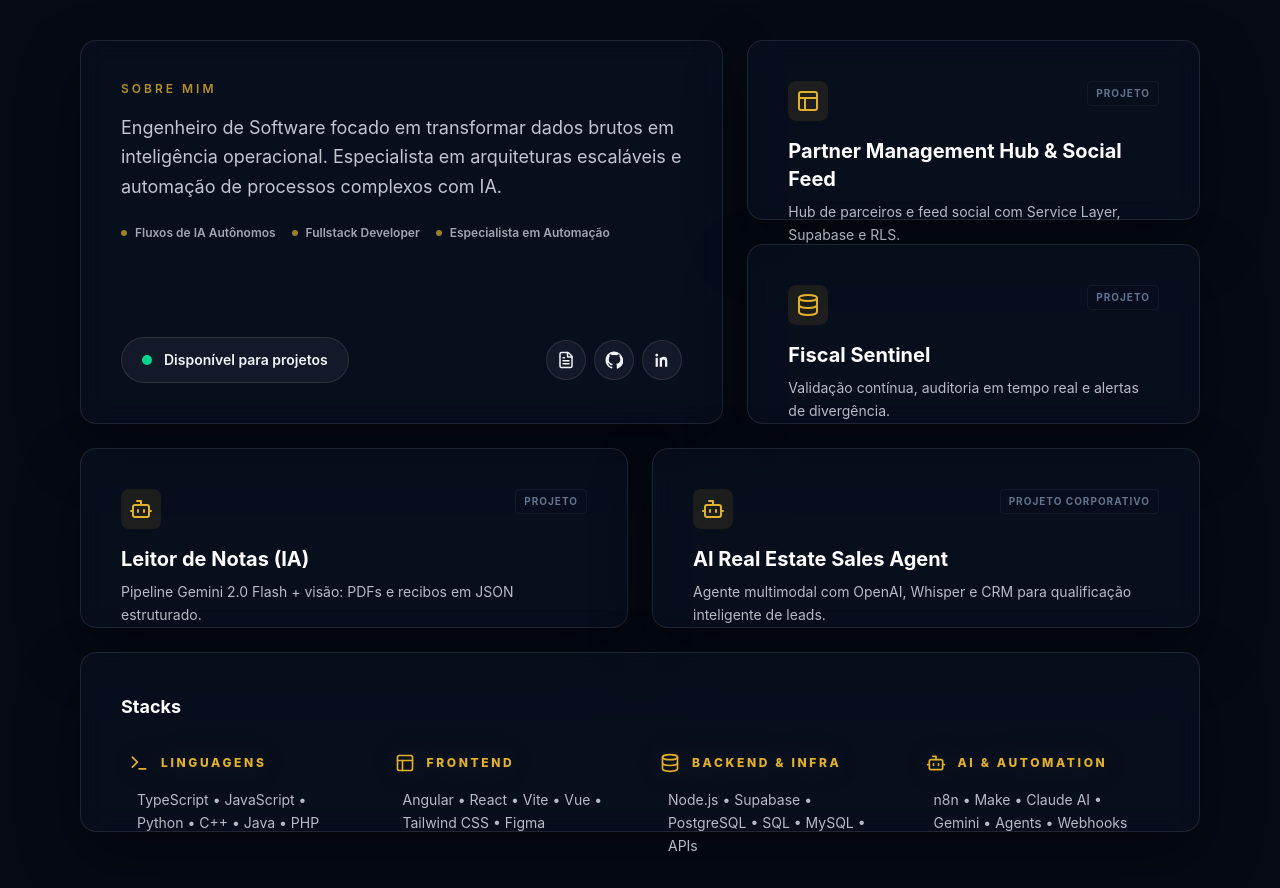
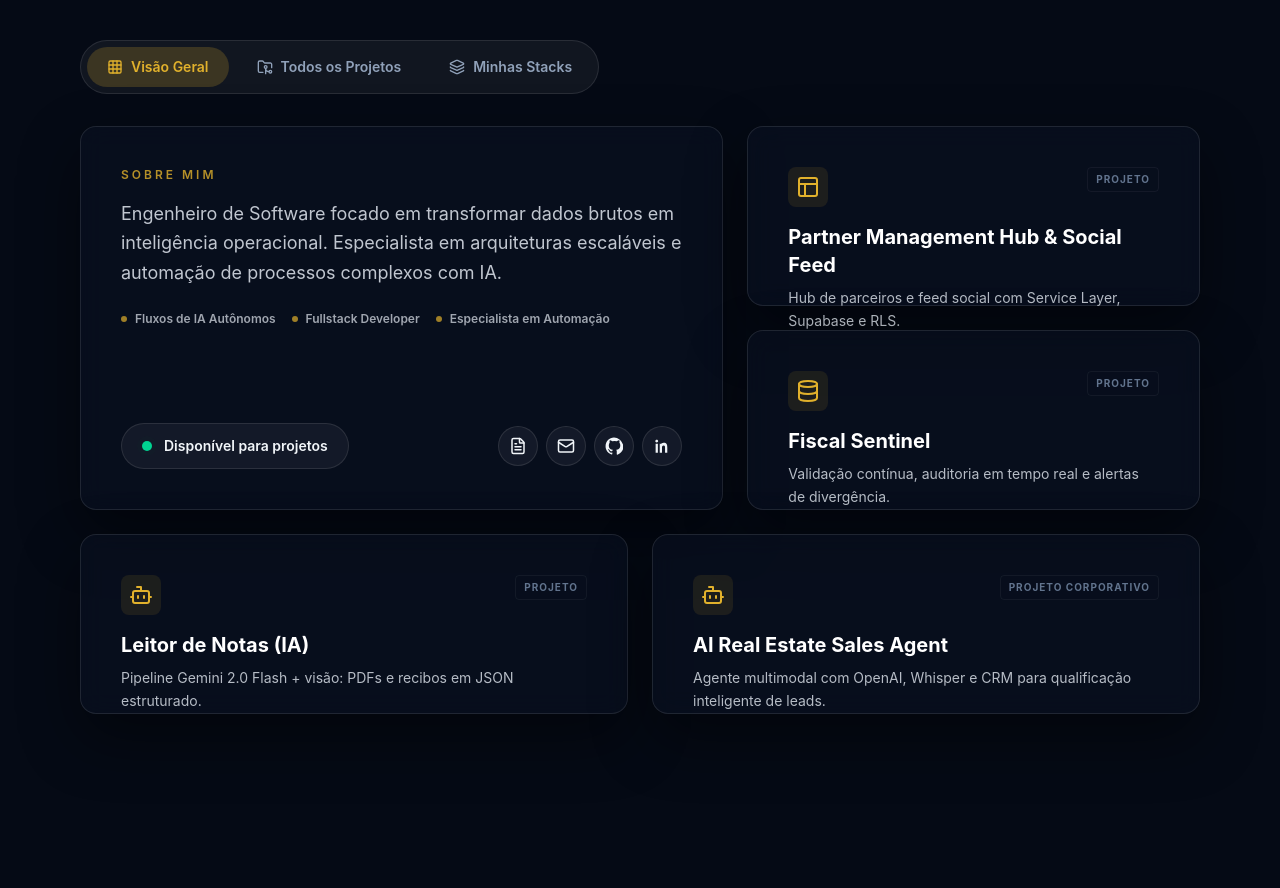
Before and after one commit to Wallace-Pereira1/portfolio-v2, a React (Vite) app: page / in a window 1280 px wide. Shown: the part 200-1088 px from the top of the page. After the commit the page ends 970 px from the top, so only its background shows below. Built offline with nearby package versions, Linux system fonts and the light colour scheme.

Commit message:
feat: add react-icons dependency and implement stack icons in App component

```diff
--- a/package.json
+++ b/package.json
@@ -16,6 +16,7 @@
     "lucide-react": "^1.14.0",
     "react": "^19.2.5",
     "react-dom": "^19.2.5",
+    "react-icons": "^5.6.0",
     "tailwind-merge": "^3.5.0"
   },
   "devDependencies": {
--- a/src/App.tsx
+++ b/src/App.tsx
@@ -3,8 +3,49 @@ import { BentoCard } from './components/BentoCard'
 import { ProjectModal } from './components/ProjectModal'
 import { ResumeModal } from './components/ResumeModal' // Importe o novo componente
 import { BENTO_CARDS, INFO, PROJECTS, STACKS } from './data/constants'
-import { FileText } from 'lucide-react' // Ícone para o currículo
+import { FileText, Grid, FolderGit2, Layers, Mail } from 'lucide-react'
 import meImg from './assets/me.jpg'
+import {
+  SiTypescript, SiJavascript, SiPython, SiCplusplus, SiPhp,
+  SiAngular, SiReact, SiVite, SiVuedotjs, SiTailwindcss, SiFigma,
+  SiNodedotjs, SiSupabase, SiPostgresql, SiMysql
+} from 'react-icons/si'
+import { FaJava, FaDatabase, FaCogs, FaRobot, FaNetworkWired, FaProjectDiagram } from 'react-icons/fa'
+
+// Mapeia os ícones coloridos baseados no nome da Stack
+function StackIcon({ name }: { name: string }) {
+  const getIcon = () => {
+    switch (name) {
+      case 'TypeScript': return <SiTypescript color="#3178C6" />;
+      case 'JavaScript': return <SiJavascript color="#F7DF1E" />;
+      case 'Python': return <SiPython color="#3776AB" />;
+      case 'C++': return <SiCplusplus color="#00599C" />;
+      case 'Java': return <FaJava color="#007396" />;
+      case 'PHP': return <SiPhp color="#777BB4" />;
+      case 'Angular': return <SiAngular color="#DD0031" />;
+      case 'React': return <SiReact color="#61DAFB" />;
+      case 'Vite': return <SiVite color="#646CFF" />;
+      case 'Vue': return <SiVuedotjs color="#4FC08D" />;
+      case 'Tailwind CSS': return <SiTailwindcss color="#06B6D4" />;
+      case 'Figma': return <SiFigma color="#F24E1E" />;
+      case 'Node.js': return <SiNodedotjs color="#339933" />;
+      case 'Supabase': return <SiSupabase color="#3ECF8E" />;
+      case 'PostgreSQL': return <SiPostgresql color="#4169E1" />;
+      case 'SQL': return <FaDatabase color="#003B57" />;
+      case 'MySQL': return <SiMysql color="#4479A1" />;
+      case 'APIs': return <FaNetworkWired color="#00599C" />;
+      case 'n8n': return <FaProjectDiagram color="#FF6D5A" />;
+      case 'Make': return <FaCogs color="#5B12BA" />;
+      case 'Claude AI': return <FaRobot color="#D4A373" />;
+      case 'Gemini': return <FaRobot color="#1E88E5" />;
+      case 'Agents': return <FaRobot color="#A020F0" />;
+      case 'Webhooks': return <FaNetworkWired color="#FF8C00" />;
+      default: return null;
+    }
+  };
+  const icon = getIcon();
+  return icon ? <span className="text-[16px]">{icon}</span> : null;
+}
 
 // Ícones SVG mantidos conforme seu código
 function GitHubIcon({ size = 18 }: { size?: number }) {
@@ -23,9 +64,12 @@ function LinkedInIcon({ size = 18 }: { size?: number }) {
   )
 }
 
+type Tab = 'home' | 'projects' | 'stacks';
+
 export default function App() {
   const [selectedProjectId, setSelectedProjectId] = useState<string | null>(null)
   const [isResumeOpen, setIsResumeOpen] = useState(false) // Estado para o Currículo
+  const [currentTab, setCurrentTab] = useState<Tab>('home') // Estado de abas
 
   const selectedProject = useMemo(
     () => PROJECTS.find((p) => p.id === selectedProjectId) ?? null,
@@ -57,13 +101,44 @@ export default function App() {
           </p>
         </header>
 
-        <section className="mt-10 grid grid-cols-1 md:grid-cols-12 gap-6 auto-rows-auto lg:auto-rows-[180px]">
-          {BENTO_CARDS.map((card) => {
+        {/* Barra de Navegação */}
+        <nav className="mt-10 flex flex-wrap items-center gap-2 p-1.5 bg-white/5 rounded-full border border-white/10 w-fit">
+          <button
+            onClick={() => setCurrentTab('home')}
+            className={`flex items-center gap-2 px-5 py-2.5 rounded-full text-sm font-semibold transition-all ${
+              currentTab === 'home' ? 'bg-gold-500/20 text-gold-500' : 'text-slate-400 hover:text-slate-200 hover:bg-white/5'
+            }`}
+          >
+            <Grid size={16} />
+            Visão Geral
+          </button>
+          <button
+            onClick={() => setCurrentTab('projects')}
+            className={`flex items-center gap-2 px-5 py-2.5 rounded-full text-sm font-semibold transition-all ${
+              currentTab === 'projects' ? 'bg-gold-500/20 text-gold-500' : 'text-slate-400 hover:text-slate-200 hover:bg-white/5'
+            }`}
+          >
+            <FolderGit2 size={16} />
+            Todos os Projetos
+          </button>
+          <button
+            onClick={() => setCurrentTab('stacks')}
+            className={`flex items-center gap-2 px-5 py-2.5 rounded-full text-sm font-semibold transition-all ${
+              currentTab === 'stacks' ? 'bg-gold-500/20 text-gold-500' : 'text-slate-400 hover:text-slate-200 hover:bg-white/5'
+            }`}
+          >
+            <Layers size={16} />
+            Minhas Stacks
+          </button>
+        </nav>
+
+        {/* PÁGINA: VISÃO GERAL (HOME) */}
+        {currentTab === 'home' && (
+          <section className="mt-8 grid grid-cols-1 md:grid-cols-12 gap-6 auto-rows-auto lg:auto-rows-[180px]">
+          {BENTO_CARDS.filter(card => card.type !== 'stack').map((card) => {
             // ... (logica de colSpan mantida)
             const colSpan =
-              card.type === 'stack'
-                ? 'col-span-1 md:col-span-12 lg:col-span-12'
-                : card.size === 'lg'
+              card.size === 'lg'
                 ? 'col-span-1 md:col-span-7 lg:col-span-7 md:row-span-2 lg:row-span-2'
                 : card.id === 'project-solargrid'
                   ? 'col-span-1 md:col-span-5 lg:col-span-5'
@@ -72,27 +147,6 @@ export default function App() {
                     : card.id === 'project-ocr' || card.id === 'project-real-estate-ai'
                       ? 'col-span-1 md:col-span-6 lg:col-span-6'
                       : 'col-span-1 md:col-span-6 lg:col-span-5'
-
-            if (card.type === 'stack') {
-              return (
-                <div key={card.id} className={`glass-card h-auto p-8 md:p-10 ${colSpan}`}>
-                  <h2 className="text-lg font-bold text-white">Stacks</h2>
-                  <div className="mt-6 grid grid-cols-1 sm:grid-cols-2 lg:grid-cols-4 gap-6">
-                    {STACKS.map((group) => (
-                      <div key={group.name} className="flex flex-col gap-4 p-2">
-                        <div className="flex items-center gap-3 text-gold-500 drop-shadow-[0_0_14px_rgba(225,177,44,0.22)]">
-                          <group.icon size={20} />
-                          <p className="text-xs font-extrabold tracking-[0.22em] uppercase">{group.name}</p>
-                        </div>
-                        <p className="px-2 text-sm text-slate-200/80 leading-relaxed break-words whitespace-normal">
-                          {group.items.join(' • ')}
-                        </p>
-                      </div>
-                    ))}
-                  </div>
-                </div>
-              )
-            }
 
             if (card.type === 'profile') {
               return (
@@ -146,6 +200,16 @@ export default function App() {
                           <FileText size={18} />
                         </button>
 
+                        {/* Botão E-mail */}
+                        <a
+                          href="mailto:wallacepereira@proton.me"
+                          className="inline-flex h-10 w-10 items-center justify-center rounded-full border border-white/10 bg-white/5 text-slate-100 transition-all hover:bg-white/10 hover:border-white/20 hover:text-gold-500"
+                          aria-label="Email"
+                          title="Email"
+                        >
+                          <Mail size={18} />
+                        </a>
+
                         <a
                           href="https://github.com/Wallace-Pereira1"
                           target="_blank"
@@ -194,6 +258,51 @@ export default function App() {
             )
           })}
         </section>
+      )}
+
+      {/* PÁGINA: TODOS OS PROJETOS */}
+      {currentTab === 'projects' && (
+        <section className="mt-8 grid grid-cols-1 md:grid-cols-2 lg:grid-cols-3 gap-6">
+          {PROJECTS.map((project) => (
+            <div key={project.id} className="col-span-1">
+              <BentoCard
+                title={project.title}
+                description={
+                  project.descriptionLong.length > 120
+                    ? project.descriptionLong.substring(0, 120) + '...'
+                    : project.descriptionLong
+                }
+                tag="Projeto"
+                icon={FolderGit2}
+                className="h-full min-h-[220px] cursor-pointer hover:border-gold-500/50 transition-colors"
+                onClick={() => setSelectedProjectId(project.id)}
+              />
+            </div>
+          ))}
+        </section>
+      )}
+
+      {/* PÁGINA: MINHAS STACKS */}
+      {currentTab === 'stacks' && (
+        <section className="mt-8 grid grid-cols-1 md:grid-cols-2 gap-6">
+          {STACKS.map((group) => (
+            <div key={group.name} className="glass-card p-8 flex flex-col gap-6">
+              <div className="flex items-center gap-4 text-gold-500 border-b border-white/10 pb-4">
+                <group.icon size={28} />
+                <h2 className="text-xl font-bold tracking-wider uppercase">{group.name}</h2>
+              </div>
+              <div className="flex flex-wrap gap-3">
+                {group.items.map((item) => (
+                  <span key={item} className="flex items-center gap-2 px-4 py-2 bg-white/5 border border-white/10 rounded-lg text-sm font-medium text-slate-200 hover:border-gold-500/50 hover:bg-gold-500/10 transition-colors cursor-default">
+                    <StackIcon name={item} />
+                    {item}
+                  </span>
+                ))}
+              </div>
+            </div>
+          ))}
+        </section>
+      )}
       </div>
 
       <ProjectModal
```
Also changed, not shown: 1 other file (tests, documents, lock files or other folders). Lines whose indentation alone changed are shown as unchanged.
